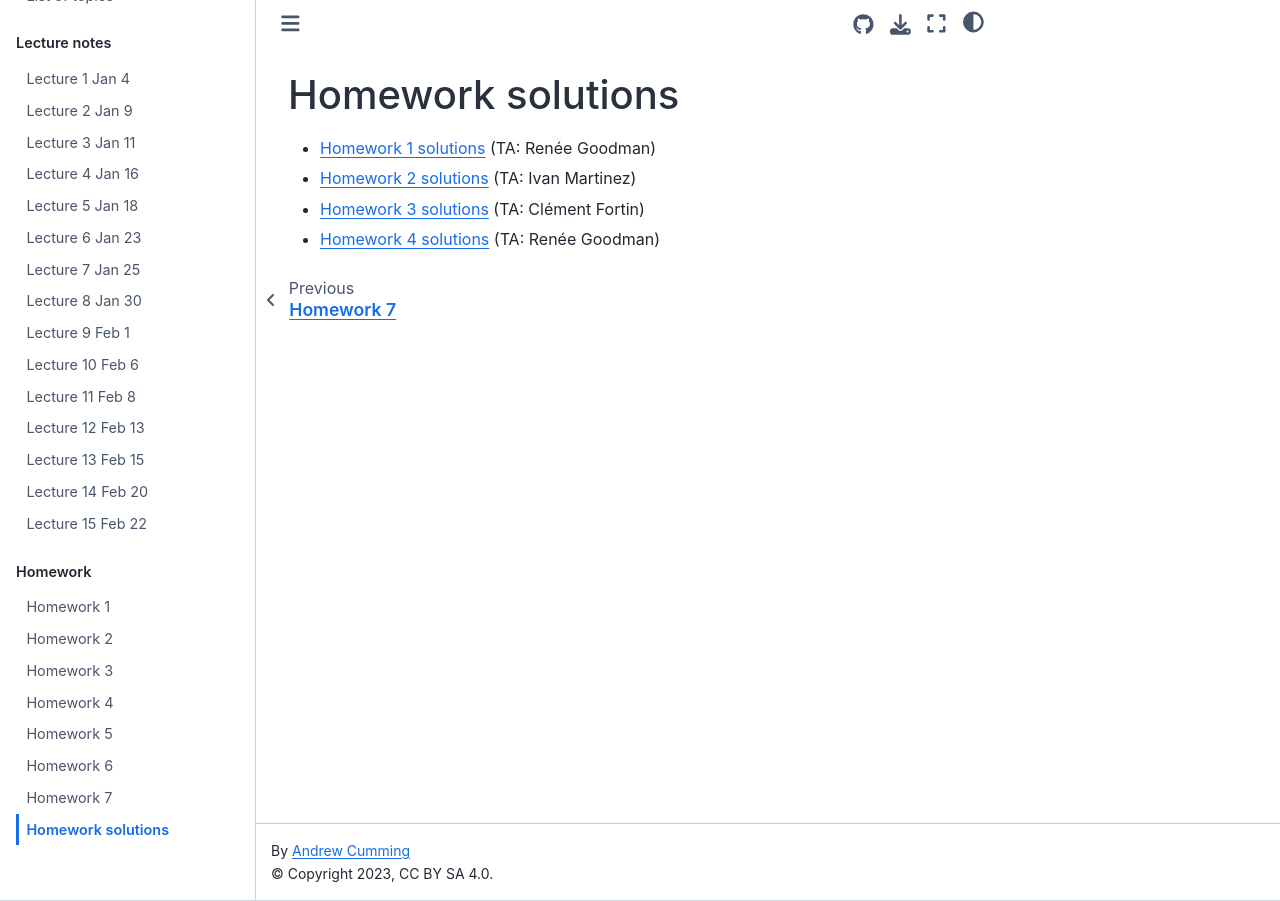
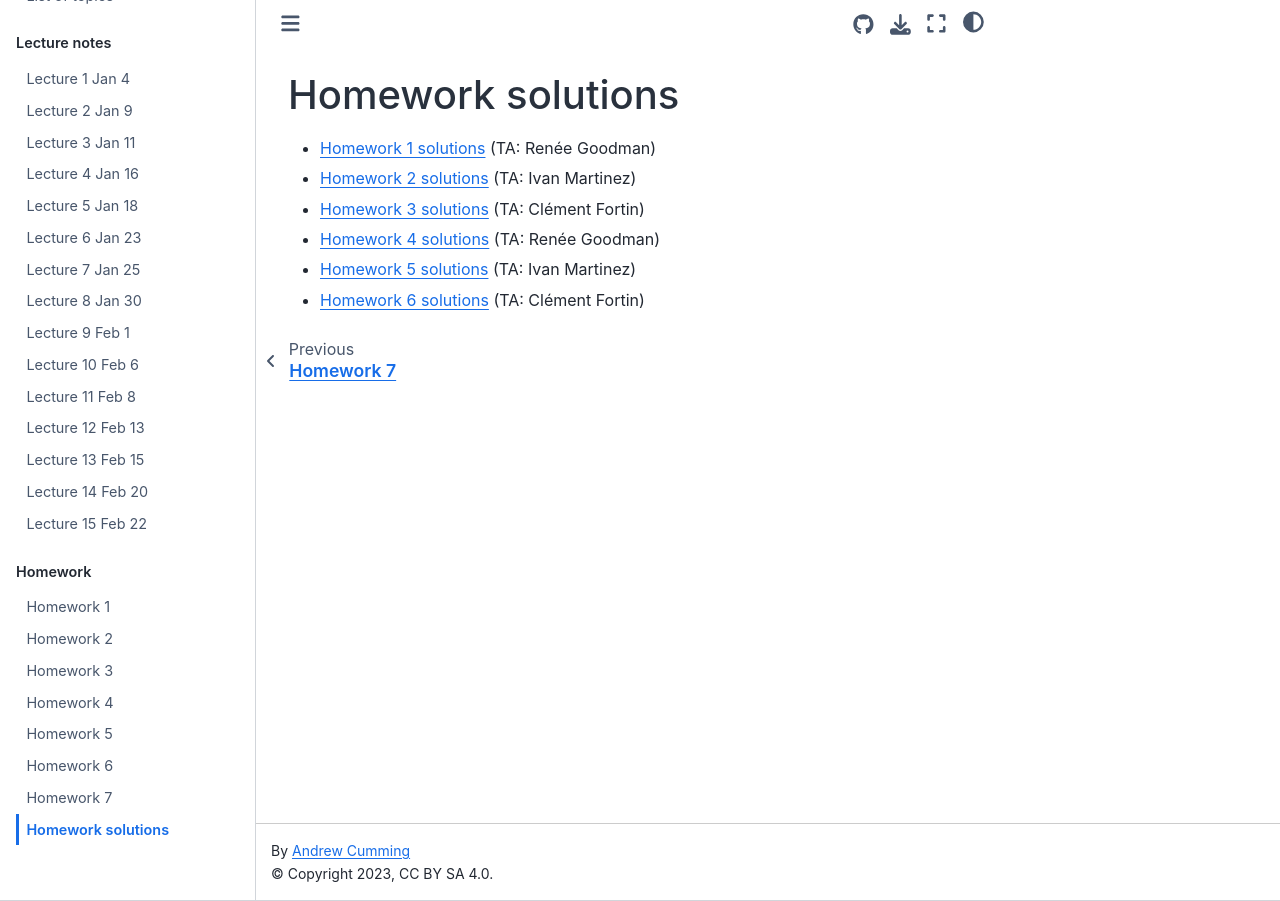
Before and after one commit to andrewcumming/phys457, a Jupyter Book: the page built from homework_solutions.md, in a window 1280 px wide. Built offline with Jupyter Book 1.0.4 settings and Sphinx 7.4.7 and the Sphinx Book theme 1.1.4, drawn with Linux system fonts in a browser that asks for light colours.

Commit message:
Add hw solutions

```diff
--- a/homework_solutions.md
+++ b/homework_solutions.md
@@ -7,3 +7,7 @@
 - [Homework 3 solutions](https://github.com/andrewcumming/phys457/blob/main/hw3_solutions.pdf) (TA: Clément Fortin)
 
 - [Homework 4 solutions](https://github.com/andrewcumming/phys457/blob/main/hw4_solutions.pdf) (TA: Renée Goodman)
+
+- [Homework 5 solutions](https://github.com/andrewcumming/phys457/blob/main/hw5_solutions.pdf) (TA: Ivan Martinez)
+
+- [Homework 6 solutions](https://github.com/andrewcumming/phys457/blob/main/hw6_solutions.pdf) (TA: Clément Fortin)
```
Also changed, not shown: 1 other file.
